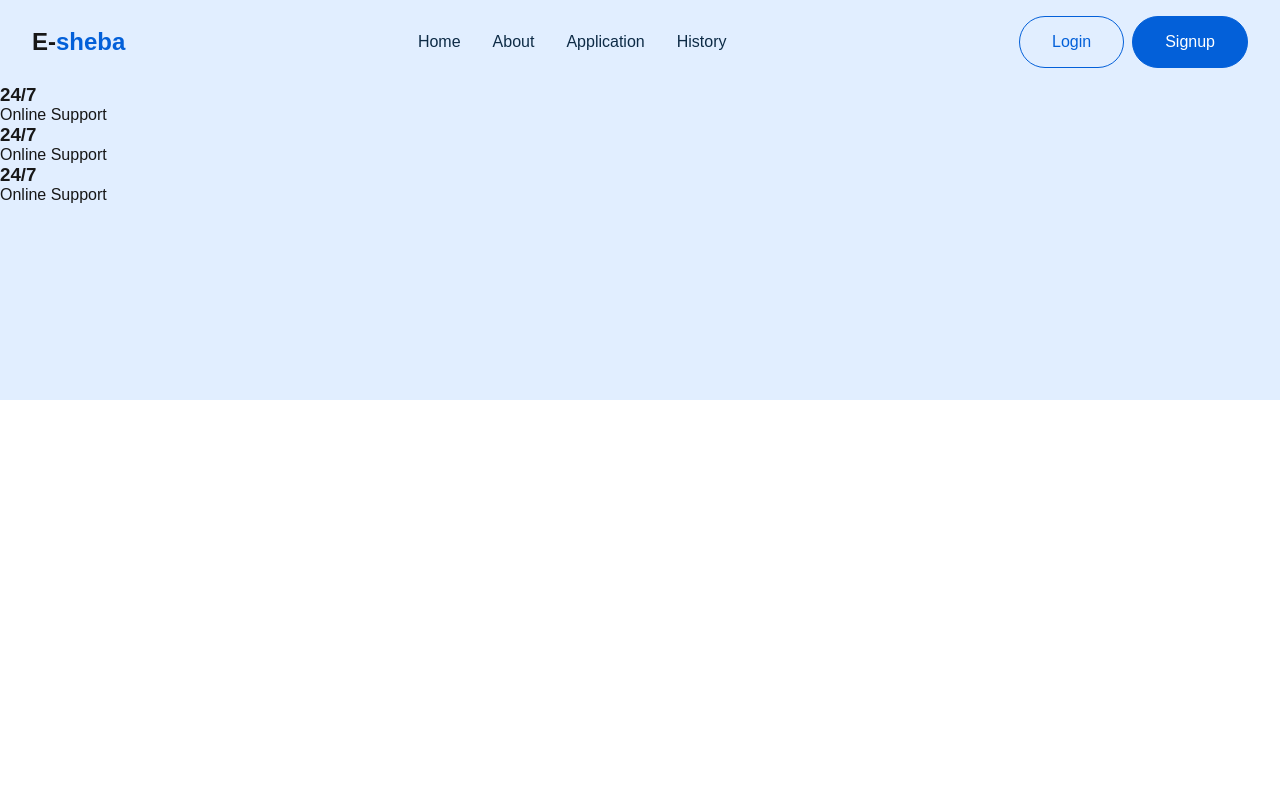
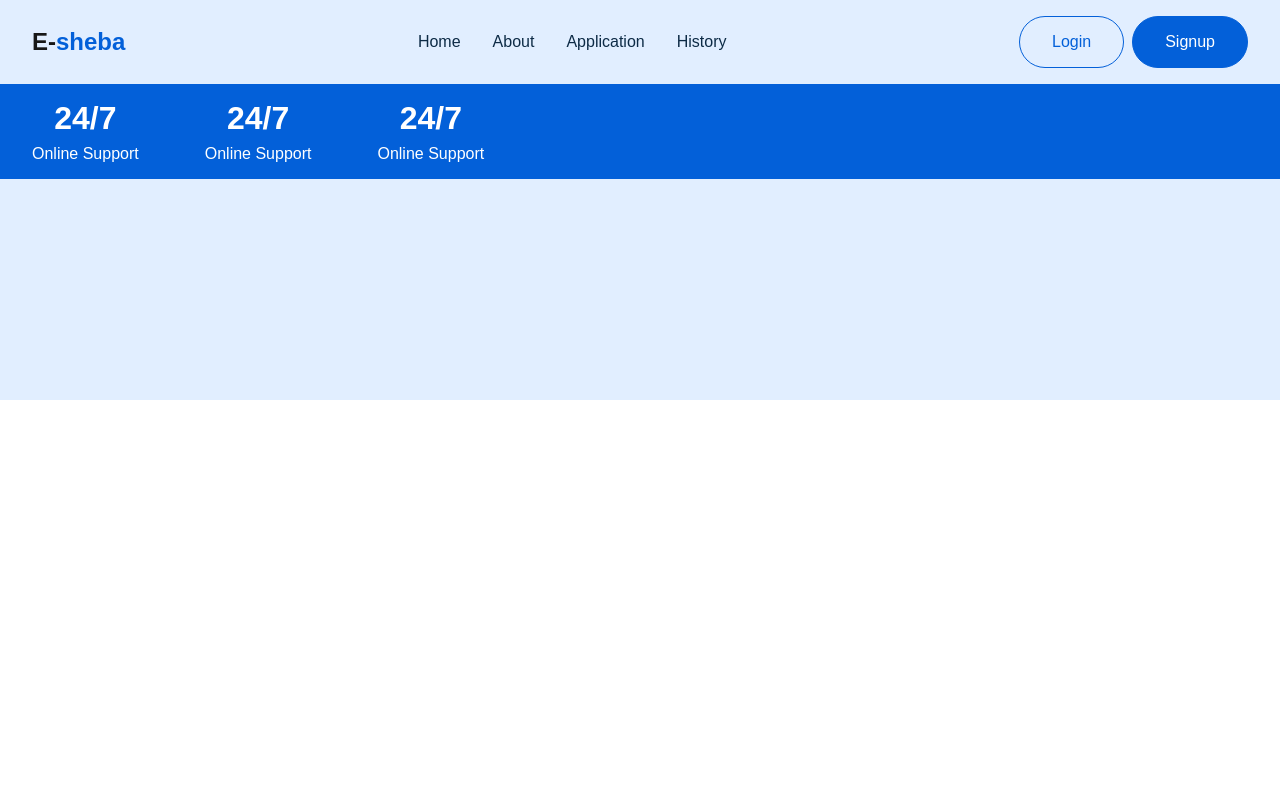
Before and after one commit to Hadi20Diab/DigitalHubFirstProject, a Next.js app in the folder my-app/: page / in a window 1280 px wide. Shown: the top 800 px of the page. Built offline with nearby package versions, Linux system fonts and the light colour scheme.

Commit message:
style: replace HeroSection.css with HeroSection.scss and update layout structure

```diff
--- a/my-app/app/components/HeroSection/HeroSection.jsx
+++ b/my-app/app/components/HeroSection/HeroSection.jsx
@@ -1,19 +1,21 @@
 import React from "react";
-import "./HeroSection.css"
+import "./HeroSection.scss"
 
 const HeroSection = () => {
     return (
-        <section>
+        <section className="hero-section">
             <div></div>
-            <div>
+            <div className="row-features">
                 <div className="col-3">
                     <h3>24/7</h3>
                     <p>Online Support</p>
                 </div>
+                <span className="vertical-line"></span>
                 <div className="col-3">
                     <h3>24/7</h3>
                     <p>Online Support</p>
                 </div>
+                <span className="vertical-line"></span>
                 <div className="col-3">
                     <h3>24/7</h3>
                     <p>Online Support</p>
--- /dev/null
+++ b/my-app/app/components/HeroSection/HeroSection.scss
@@ -0,0 +1,24 @@
+.row-features {
+    background-color: var(--primary-color);
+    padding: 1rem 2rem;
+    display: flex;
+    gap: 2rem;
+
+    .col-3{
+        color: white;
+        display: flex;
+        flex-direction: column;
+        gap: 0.5rem;
+        align-items: center;
+
+        h3{
+            font-size: 2rem;
+        }
+    }
+    .vertical-line{
+        background-color: 1px;
+        width: 2px;
+        height: 50px;
+        align-self: center;
+    }
+}
```
Also changed, not shown: my-app/app/components/HeroSection/HeroSection.css (deleted).
